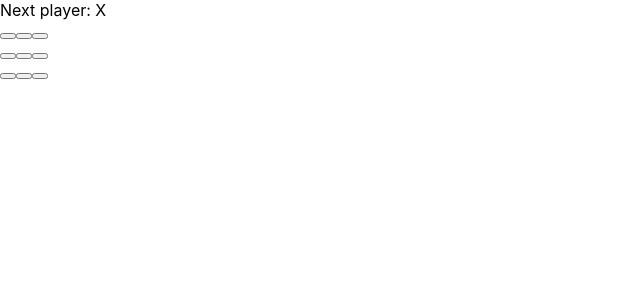
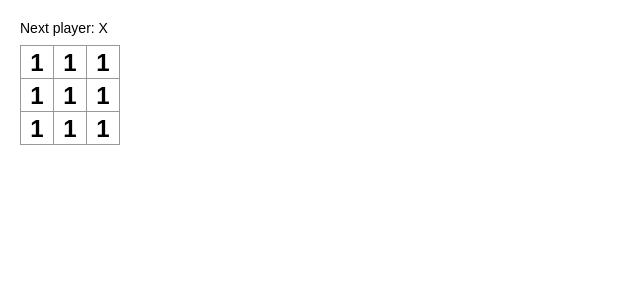
Before and after one commit to teinen/react-practices, a React (Create React App) app in the folder tic-tac-toe/: page / in a window 1280 px wide. Shown: the top 300 px of the page, without its empty margins (0-640 px from the left). Built offline with nearby package versions, Linux system fonts and the light colour scheme.

Commit message:
Add styles

```diff
--- /dev/null
+++ b/tic-tac-toe/src/components/Board.css
@@ -0,0 +1,9 @@
+.board-row:after {
+  clear: both;
+  content: "";
+  display: table;
+}
+
+.status {
+  margin-bottom: 10px;
+}
--- a/tic-tac-toe/src/components/Board.tsx
+++ b/tic-tac-toe/src/components/Board.tsx
@@ -1,11 +1,12 @@
 import React from 'react'
 import Square from './Square'
+import './Board.css'
 
 const Board: React.FC = () => {
   const status = 'Next player: X'
 
-  const renderSquare = (i) => {
-    return <Square />
+  const renderSquare = (i: number) => {
+    return <Square value="1" />
   }
 
   return (
--- /dev/null
+++ b/tic-tac-toe/src/components/Game.css
@@ -0,0 +1,8 @@
+.game {
+  display: flex;
+  flex-direction: row;
+}
+
+.game-info {
+  margin-left: 20px;
+}
--- a/tic-tac-toe/src/components/Game.tsx
+++ b/tic-tac-toe/src/components/Game.tsx
@@ -1,5 +1,6 @@
 import React from 'react'
 import Board from './Board'
+import './Game.css'
 
 const Game: React.FC = () => {
   return (
--- /dev/null
+++ b/tic-tac-toe/src/components/Square.css
@@ -0,0 +1,22 @@
+.square {
+  background: #fff;
+  border: 1px solid #999;
+  float: left;
+  font-size: 24px;
+  font-weight: bold;
+  line-height: 34px;
+  height: 34px;
+  margin-right: -1px;
+  margin-top: -1px;
+  padding: 0;
+  text-align: center;
+  width: 34px;
+}
+
+.square:focus {
+  outline: none;
+}
+
+.kbd-navigation .square:focus {
+  background: #ddd;
+}
--- a/tic-tac-toe/src/components/Square.tsx
+++ b/tic-tac-toe/src/components/Square.tsx
@@ -1,11 +1,20 @@
 import React from 'react'
+import './Square.css'
 
-const Square: React.FC = () => {
-  return (
-    <button className="square">
-      {/* TODO */}
-    </button>
-  )
+interface Props {
+  value: string
+}
+
+interface State {}
+
+class Square extends React.Component<Props, State> {
+  render() {
+    return (
+      <button className="square">
+        { this.props.value }
+      </button>
+    )
+  }
 }
 
 export default Square
--- a/tic-tac-toe/src/index.css
+++ b/tic-tac-toe/src/index.css
@@ -1,8 +1,6 @@
 body {
-  margin: 0;
-  font-family: -apple-system, BlinkMacSystemFont, 'Segoe UI', 'Roboto', 'Oxygen',
-    'Ubuntu', 'Cantarell', 'Fira Sans', 'Droid Sans', 'Helvetica Neue',
-    sans-serif;
+  margin: 20px;
+  font: 14px "Century Gothic", Futura, sans-serif;
   -webkit-font-smoothing: antialiased;
   -moz-osx-font-smoothing: grayscale;
 }
@@ -11,3 +9,7 @@
   font-family: source-code-pro, Menlo, Monaco, Consolas, 'Courier New',
     monospace;
 }
+
+ol, ul {
+  padding-left: 30px;
+}
```
